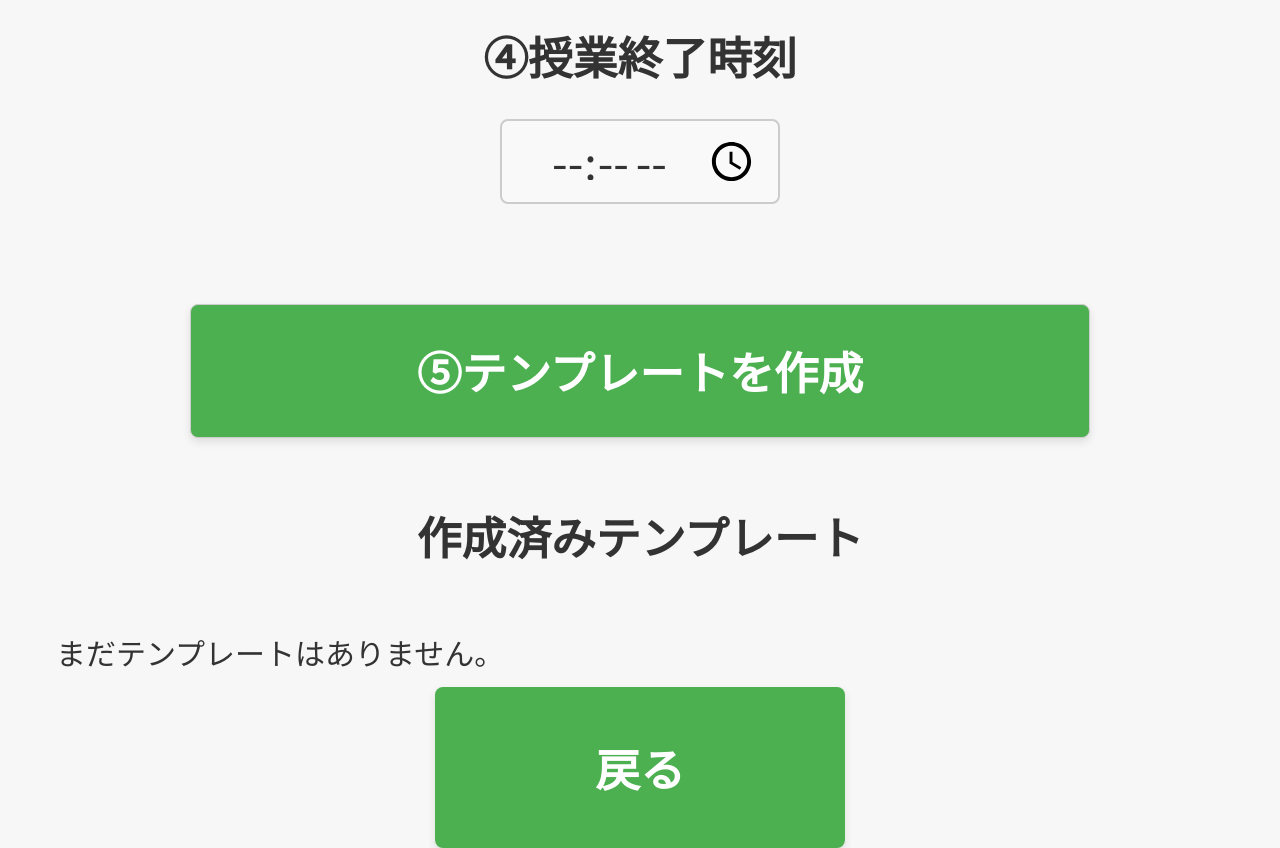
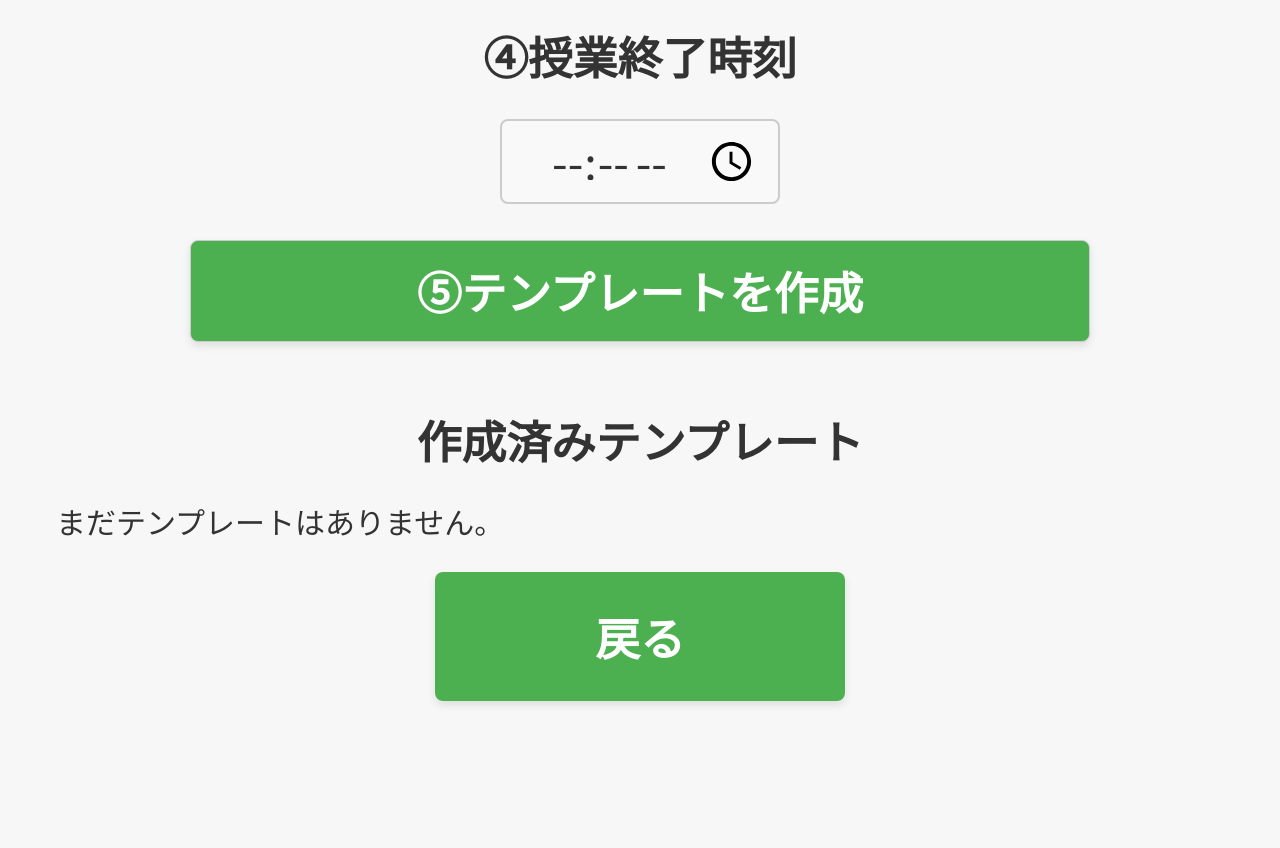
Before and after one commit to masakytkonitiwa/juku_project, a Django app: page /homework/lesson_template/add/ in a window 1280 px wide. Shown: the part 900-1748 px from the top of the page. After the commit the page ends 1605 px from the top, so only its background shows below. Run offline with Django 4.2, Linux system fonts and the light colour scheme; a user stored in the database is signed in; data that the repository does not hold is empty.

Commit message:
css修正

```diff
--- a/homework/static/homework/style.css
+++ b/homework/static/homework/style.css
@@ -82,7 +82,7 @@ button:active {
 .next-button,
 .back-button {
     font-size: 2.0rem;
-    padding: 3rem 10rem;
+    padding: 2rem 10rem;
     border-radius: 8px;
     font-weight: bold;
     font-size: 2.8rem;
@@ -382,15 +382,17 @@ img, table {
 }
 
 .mb-5xl {
-    margin-top: 5rem;
     margin-bottom: 5rem;
 }
 
 .mt-4xl {
-    margin-top: 5rem;
-    margin-bottom: 5rem;
+    margin-top: 4rem;
 }
 
 .text-center {
     text-align: center;
 }
+
+.mb-6xl {
+    margin-bottom: 6rem;
+  }
--- a/homework/templates/homework/add_lesson_template.html
+++ b/homework/templates/homework/add_lesson_template.html
@@ -88,7 +88,7 @@
         <p>まだテンプレートはありません。</p>
         {% endfor %}
     </div>
-    <div class="text-center mb-4xl">
+    <div class="text-center mb-6xl"">
         <a href="{% url 'lesson_wizard_step1' %}" class="back-button">
           戻る
         </a>
```
